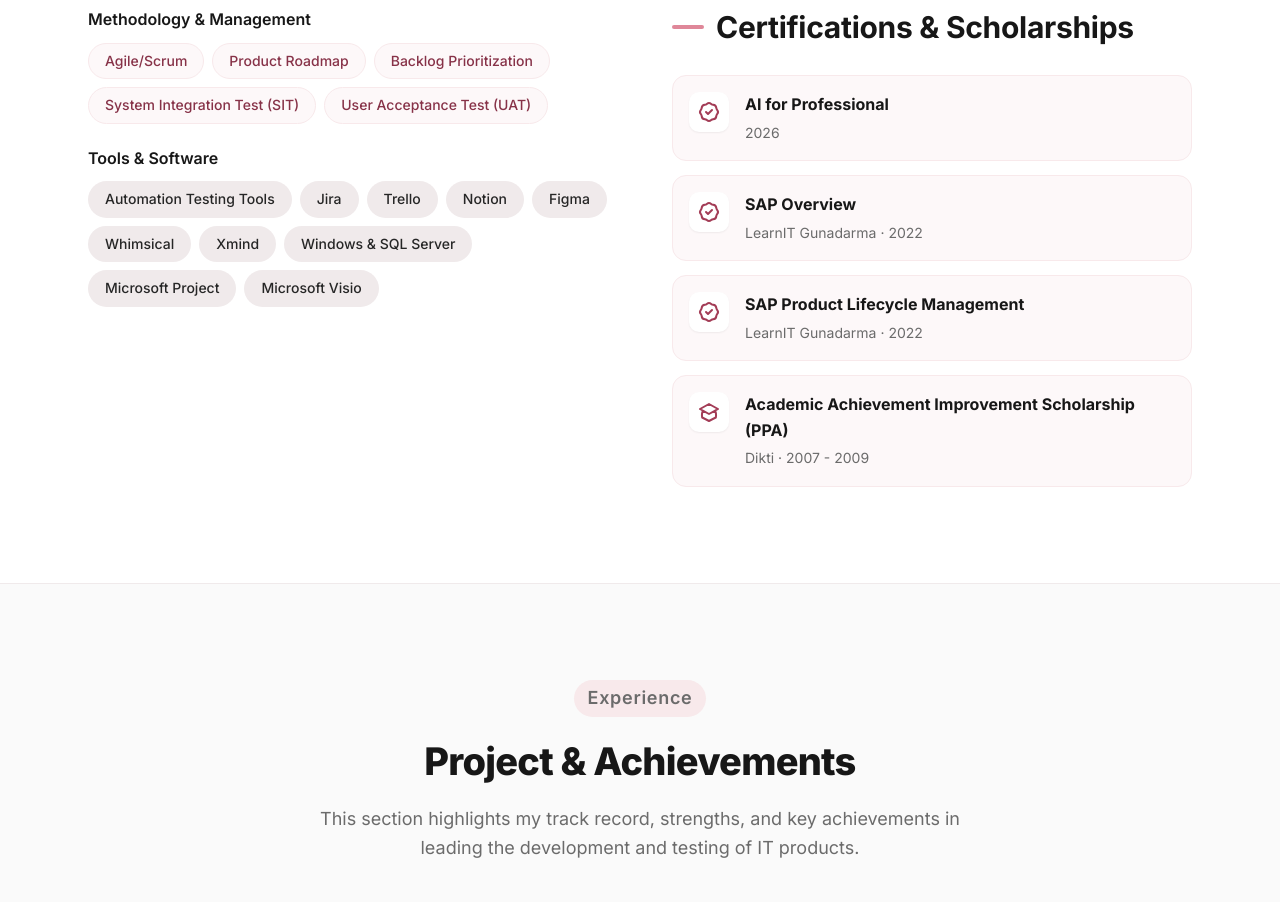
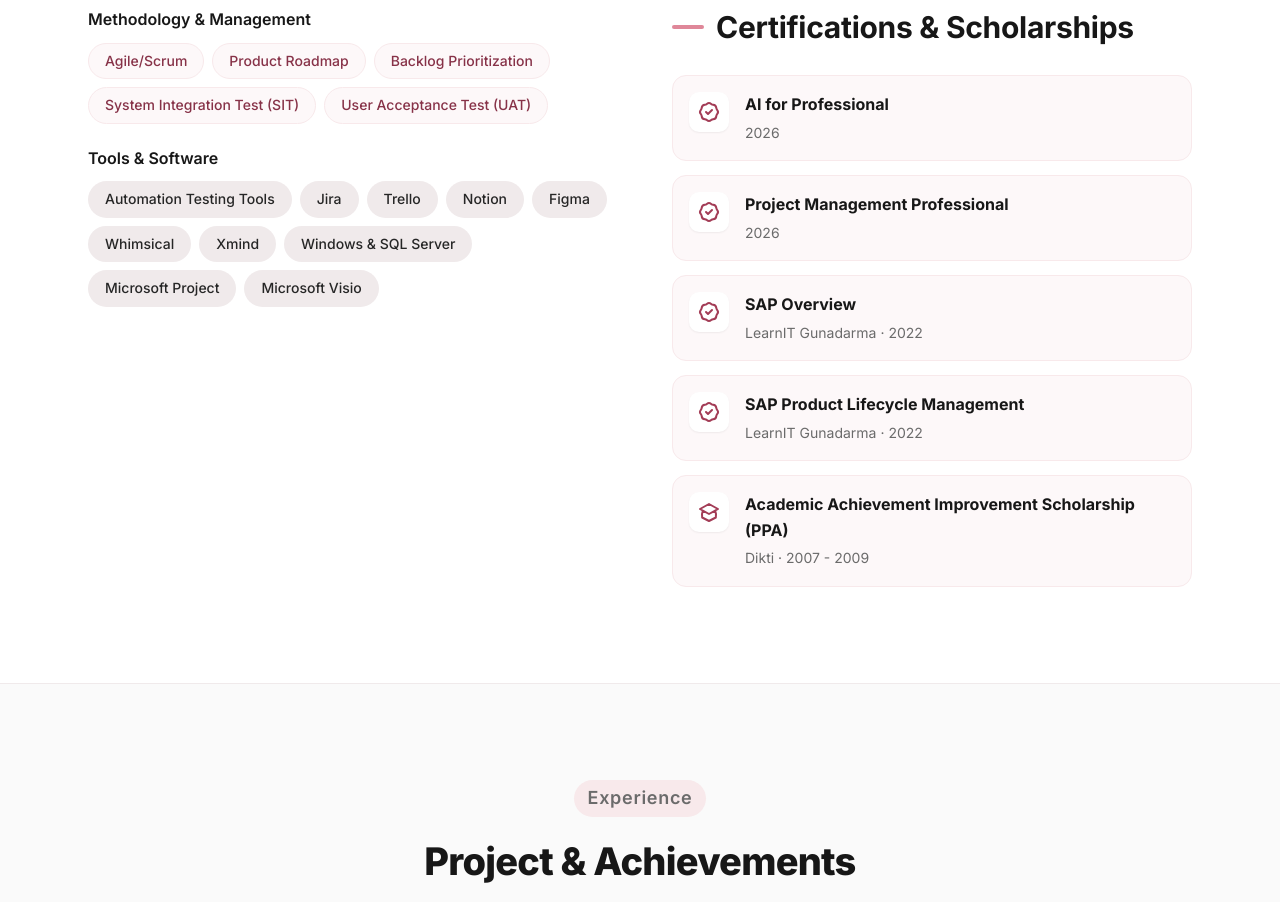
Before and after one commit to dhianita2404/dhianita2404.github.io, a plain HTML site: page index.html in a window 1280 px wide. Shown: the part 1359-2261 px from the top of the page. Drawn offline with Linux system fonts and the light colour scheme.

Commit message:
tambah gambar dan PMP

```diff
--- a/index.html
+++ b/index.html
@@ -87,6 +87,10 @@
               <li>
                 <span class="icon"><svg fill="none" stroke="currentColor" viewBox="0 0 24 24" aria-hidden="true"><path stroke-linecap="round" stroke-linejoin="round" stroke-width="2" d="M9 12l2 2 4-4M7.835 4.697a3.42 3.42 0 001.946-.806 3.42 3.42 0 014.438 0 3.42 3.42 0 001.946.806 3.42 3.42 0 013.138 3.138 3.42 3.42 0 00.806 1.946 3.42 3.42 0 010 4.438 3.42 3.42 0 00-.806 1.946 3.42 3.42 0 01-3.138 3.138 3.42 3.42 0 00-1.946.806 3.42 3.42 0 01-4.438 0 3.42 3.42 0 00-1.946-.806 3.42 3.42 0 01-3.138-3.138 3.42 3.42 0 00-.806-1.946 3.42 3.42 0 010-4.438 3.42 3.42 0 00.806-1.946 3.42 3.42 0 013.138-3.138z"/></svg></span>
                 <div><h3>AI for Professional</h3><p>2026</p></div>
+              </li>
+              <li>
+                <span class="icon"><svg fill="none" stroke="currentColor" viewBox="0 0 24 24" aria-hidden="true"><path stroke-linecap="round" stroke-linejoin="round" stroke-width="2" d="M9 12l2 2 4-4M7.835 4.697a3.42 3.42 0 001.946-.806 3.42 3.42 0 014.438 0 3.42 3.42 0 001.946.806 3.42 3.42 0 013.138 3.138 3.42 3.42 0 00.806 1.946 3.42 3.42 0 010 4.438 3.42 3.42 0 00-.806 1.946 3.42 3.42 0 01-3.138 3.138 3.42 3.42 0 00-1.946.806 3.42 3.42 0 01-4.438 0 3.42 3.42 0 00-1.946-.806 3.42 3.42 0 01-3.138-3.138 3.42 3.42 0 00-.806-1.946 3.42 3.42 0 010-4.438 3.42 3.42 0 00.806-1.946 3.42 3.42 0 013.138-3.138z"/></svg></span>
+                <div><h3>Project Management Professional</h3><p>2026</p></div>
               </li>
               <li>
                 <span class="icon"><svg fill="none" stroke="currentColor" viewBox="0 0 24 24" aria-hidden="true"><path stroke-linecap="round" stroke-linejoin="round" stroke-width="2" d="M9 12l2 2 4-4M7.835 4.697a3.42 3.42 0 001.946-.806 3.42 3.42 0 014.438 0 3.42 3.42 0 001.946.806 3.42 3.42 0 013.138 3.138 3.42 3.42 0 00.806 1.946 3.42 3.42 0 010 4.438 3.42 3.42 0 00-.806 1.946 3.42 3.42 0 01-3.138 3.138 3.42 3.42 0 00-1.946.806 3.42 3.42 0 01-4.438 0 3.42 3.42 0 00-1.946-.806 3.42 3.42 0 01-3.138-3.138 3.42 3.42 0 00-.806-1.946 3.42 3.42 0 010-4.438 3.42 3.42 0 00.806-1.946 3.42 3.42 0 013.138-3.138z"/></svg></span>
```
Also changed, not shown: proyek/ecommerce-b2b2c.html (+6 -0 lines), 1 other file.
